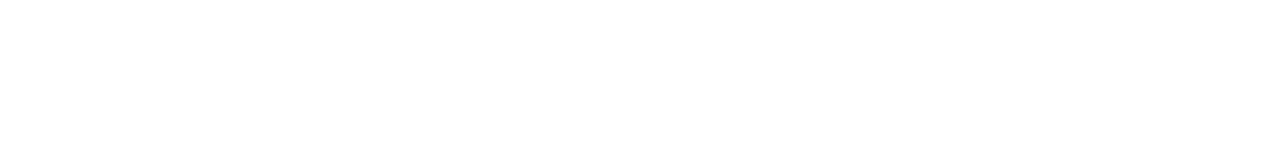
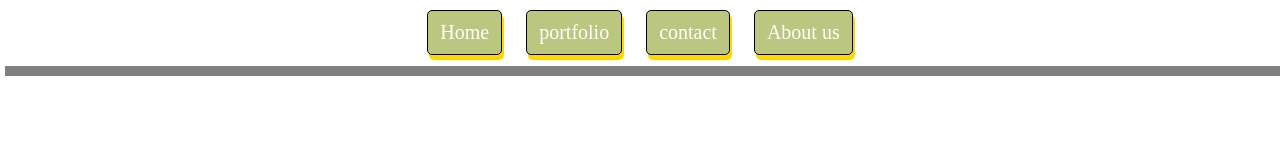
Before and after one commit to Mohammadhridoy/my-first-githup-repo, a plain HTML site: page index.html in a window 1280 px wide. Drawn offline with Linux system fonts and the light colour scheme.

Commit message:
create css file and make manu

```diff
--- a/index.html
+++ b/index.html
@@ -4,8 +4,23 @@
     <meta charset="UTF-8">
     <meta name="viewport" content="width=device-width, initial-scale=1.0">
     <title>my-first-github-repo</title>
+    <link rel="stylesheet" href="style.css">
 </head>
 <body>
+    <header>
+        <div class="manu">
+            <ul>
+                <li> <a href="">  Home </a> </li>
+                <li>  <a href=""> portfolio </a> </li>
+                <li> <a href=""> contact </a></li>
+                <li> <a href=""> About us </a> </li>
+            </ul>
+        </div>
+
+    </header>
+    <main></main>
+    <footer></footer>
+
 
 </body>
 </html>
--- /dev/null
+++ b/style.css
@@ -0,0 +1,29 @@
+*{margin: 0;
+    padding: 0;
+}
+
+ .manu ul{ text-align: center;
+    box-shadow: 5px 10px gray ;
+    border-bottom: 1px solid #fff;
+
+
+}
+  .manu ul li{
+    display: inline-block;
+   margin: 10px ;
+   padding: 10px;
+   border: 1px solid black;
+   background-color: #bbc681;
+   border-radius: 5px;
+   box-shadow: 2px 5px gold;
+
+
+   }
+
+ .manu ul li a{
+    font-size: 20px;
+    color: #fff;
+    text-decoration: none;
+    padding:2px;
+
+}
```
